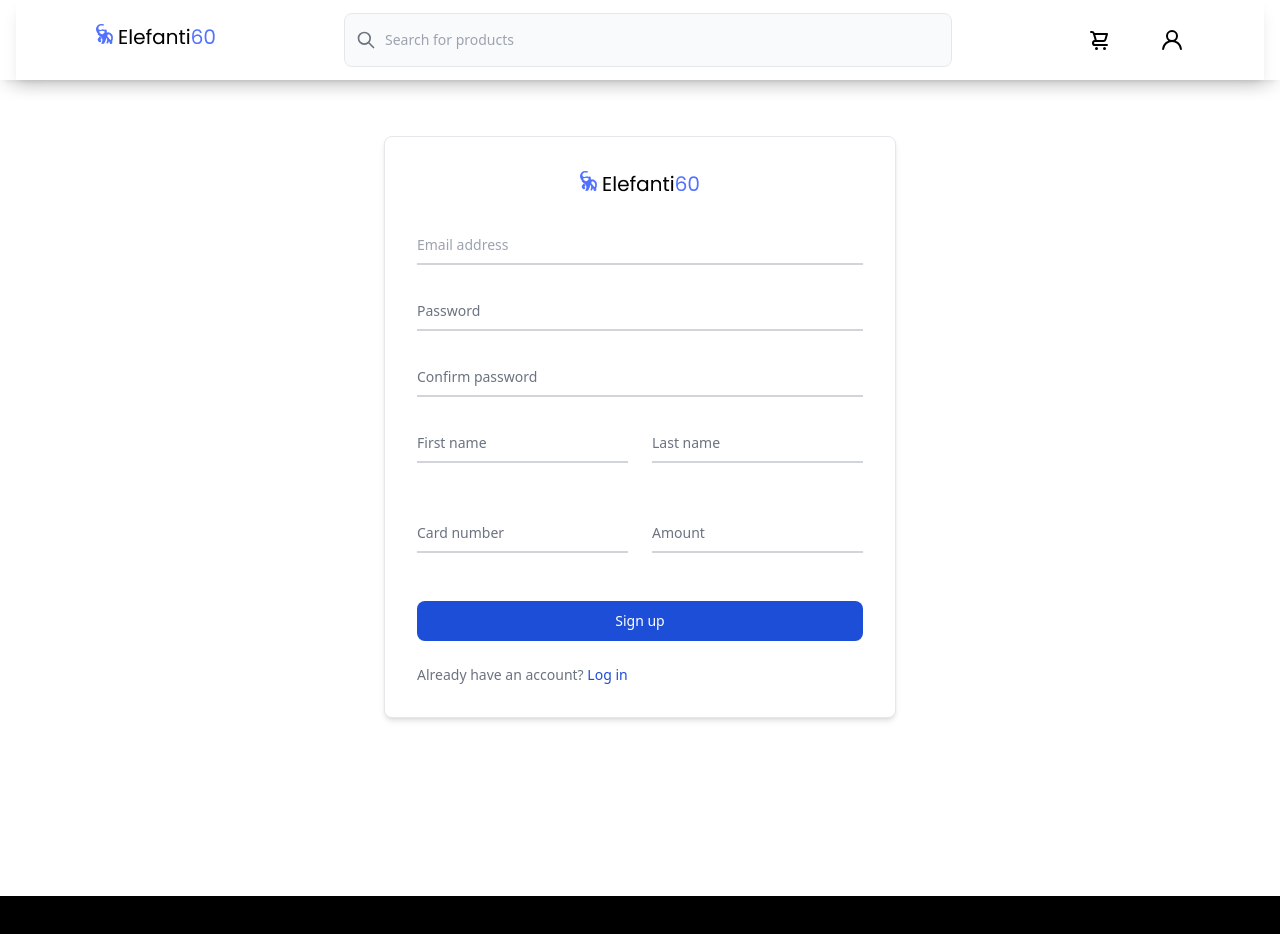
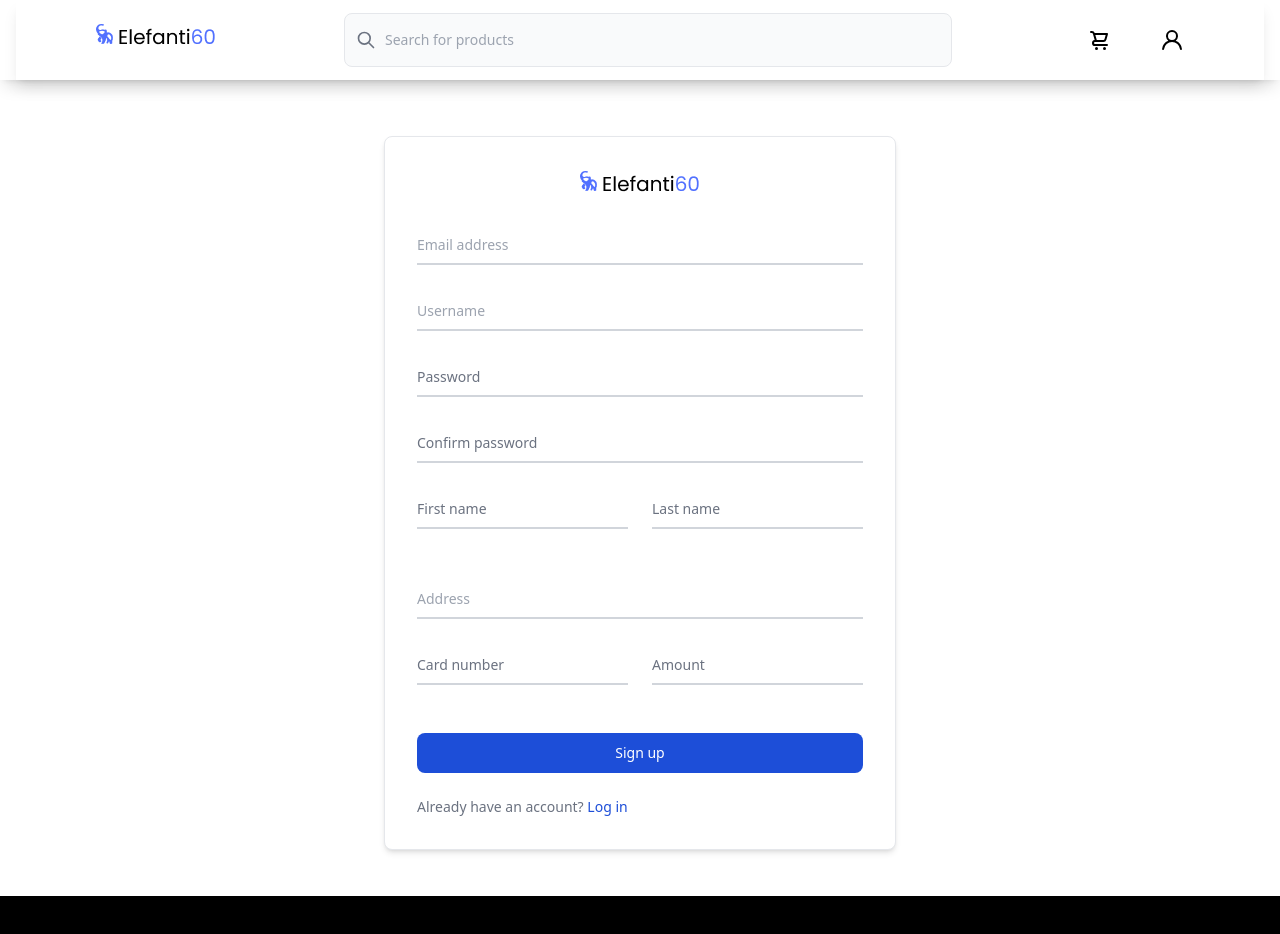
Before and after one commit to drensokoli/elefanti60_front, a Next.js app in the folder elefanti60_front/: page /signup in a window 1280 px wide. Shown: the top 934 px of the page. Built offline with nearby package versions, Linux system fonts and the light colour scheme; what tw-elements would draw is missing.

Commit message:
Updated Login and SIgnup

```diff
--- a/elefanti60_front/pages/login.js
+++ b/elefanti60_front/pages/login.js
@@ -3,11 +3,13 @@ import Layout from '../components/Layout';
 import Image from 'next/image';
 import logo from '../assets/logo.png'
 import Link from 'next/link';
+import { useRouter } from 'next/router';
 
 export default function LoginScreen() {
   const username = useRef()
   // const email = useRef()
   const password = useRef()
+  const Router = useRouter()
 
   const handleClick = () => {
     if (username.current.value && password.current.value) {
@@ -41,9 +43,22 @@ export default function LoginScreen() {
     console.log(jsonData, "jsondataaaaaa")
 
     const response = await fetch(endpoint, options);
-    const result = await response.json();
-    console.log(result);
-    alert(`Is this your full name: ${result}`)
+    //const result = await response.json();
+    // console.log(result);
+    // alert(`Is this your full name: ${result}`)
+
+    try
+    {
+      const result = await response.json();
+      console.log(result);
+      localStorage.setItem('id',result)
+      Router.push('/')
+    }
+    catch(ex)
+    {
+      console.log(ex)
+      alert("Wrong username or password");
+    }
 
   }
 
@@ -53,13 +68,13 @@ export default function LoginScreen() {
       <div className=' h-screen'>
         <div className='flex justify-center mt-10'>
           <div class="p-4 w-screen md:w-3/4 lg:w-1/2 bg-white rounded-lg border border-gray-200 shadow-md sm:p-6 md:p-8 ">
-            <form class="space-y-6" action="#">
+            <form class="space-y-6" onSubmit={handleSubmit}>
               <div className="flex flex-row justify-center">
                 <Image src={logo} />
               </div>
               <div>
-                <label for="email" class="block mb-2 text-sm font-medium text-gray-900 dark:text-gray-300">Your email</label>
-                <input type="email" name="email" id="email" class="bg-gray-50 border border-gray-300 text-gray-900 text-sm rounded-lg focus:ring-blue-500 focus:border-blue-500 block w-full p-2.5" placeholder="name@company.com" required="" />
+                <label for="username" class="block mb-2 text-sm font-medium text-gray-900 dark:text-gray-300">Your email</label>
+                <input type="text" name="username" id="username" class="bg-gray-50 border border-gray-300 text-gray-900 text-sm rounded-lg focus:ring-blue-500 focus:border-blue-500 block w-full p-2.5" placeholder="Username" required="" />
               </div>
               <div>
                 <label for="password" class="block mb-2 text-sm font-medium text-gray-900 dark:text-gray-300">Your password</label>
--- a/elefanti60_front/pages/signup.js
+++ b/elefanti60_front/pages/signup.js
@@ -4,6 +4,7 @@ import { useState } from 'react';
 import Image from 'next/image';
 import logo from '../assets/logo.png'
 import Link from 'next/link';
+import { useRouter } from 'next/router';
 // export async function getServerSideProps(){
 //   return{
 //     props: {
@@ -20,6 +21,7 @@ export default function SignUpScreen() {
   const password = useRef()
   const adress = useRef()
   const cardnumber = useRef()
+  const Router = useRouter()
 
 
   const handleClick = () => {
@@ -44,12 +46,13 @@ export default function SignUpScreen() {
 
     const data = {
       name: event.target.name.value,
-      lastName: event.target.lastname.value,
+      lastname: event.target.lastname.value,
       username: event.target.username.value,
       password: event.target.password.value,
       email: event.target.email.value,
       address: event.target.address.value,
-      cardnumber: event.target.cardnumber.value
+      cardnumber: event.target.cardnumber.value,
+      amount: event.target.amount.value
     }
 
     const jsonData = JSON.stringify(data);
@@ -63,8 +66,19 @@ export default function SignUpScreen() {
     }
 
     const response = await fetch(endpoint, options);
-    const result = await response.json()
-    alert(`Is this your full name: ${result.data}`)
+    //const result = await response.json()
+    try
+    {
+      const result = await response.json();
+      console.log(result);
+      localStorage.setItem('id',result)
+      Router.push('http://localhost:3000/login')
+    }
+    catch(ex)
+    {
+      console.log(ex)
+      alert("Wrong username or password");
+    }
 
   }
 
@@ -75,40 +89,48 @@ export default function SignUpScreen() {
       <div className='h-screen'>
         <div className='flex justify-center mb-10 '>
           <div class="p-4 w-screen sm:w-5/6 mt-0.5 sm:mt-10 max-w-lg bg-white rounded-lg border border-gray-200 shadow-md sm:p-6 md:p-8">
-            <form class="space-y-6" action="#">
+            <form class="space-y-6"  onSubmit={handleSubmit}>
             <div  className="flex flex-row justify-center">
             <Image src={logo}/>
             </div>
               <div class="relative z-0 mb-6 w-full group">
-                <input type="email" name="floating_email" id="floating_email" class="block py-2.5 px-0 w-full text-sm text-gray-700 bg-transparent border-0 border-b-2 border-gray-300 appearance-none dark:focus:border-blue-500 focus:outline-none focus:ring-0 focus:border-blue-600 peer" placeholder=" " required="" />
-                <label for="floating_email" class="peer-focus:font-medium absolute text-sm text-gray-400  duration-300 transform -translate-y-6 scale-75 top-3 -z-10 origin-[0] peer-focus:left-0 peer-focus:text-blue-600 peer-focus:dark:text-blue-500 peer-placeholder-shown:scale-100 peer-placeholder-shown:translate-y-0 peer-focus:scale-75 peer-focus:-translate-y-6">Email address</label>
+                <input type="email" name="email" id="email" class="block py-2.5 px-0 w-full text-sm text-gray-700 bg-transparent border-0 border-b-2 border-gray-300 appearance-none dark:focus:border-blue-500 focus:outline-none focus:ring-0 focus:border-blue-600 peer" placeholder=" " required="" />
+                <label for="email" class="peer-focus:font-medium absolute text-sm text-gray-400  duration-300 transform -translate-y-6 scale-75 top-3 -z-10 origin-[0] peer-focus:left-0 peer-focus:text-blue-600 peer-focus:dark:text-blue-500 peer-placeholder-shown:scale-100 peer-placeholder-shown:translate-y-0 peer-focus:scale-75 peer-focus:-translate-y-6">Email address</label>
               </div>
               <div class="relative z-0 mb-6 w-full group">
-                <input type="password" name="floating_password" id="floating_password" class="block py-2.5 px-0 w-full text-sm text-gray-900 bg-transparent border-0 border-b-2 border-gray-300 appearance-none dark:focus:border-blue-500 focus:outline-none focus:ring-0 focus:border-blue-600 peer" placeholder=" " required="" />
-                <label for="floating_password" class="peer-focus:font-medium absolute text-sm text-gray-500 dark:text-gray-400 duration-300 transform -translate-y-6 scale-75 top-3 -z-10 origin-[0] peer-focus:left-0 peer-focus:text-blue-600 peer-focus:dark:text-blue-500 peer-placeholder-shown:scale-100 peer-placeholder-shown:translate-y-0 peer-focus:scale-75 peer-focus:-translate-y-6">Password</label>
+                <input type="text" name="username" id="username" class="block py-2.5 px-0 w-full text-sm text-gray-700 bg-transparent border-0 border-b-2 border-gray-300 appearance-none dark:focus:border-blue-500 focus:outline-none focus:ring-0 focus:border-blue-600 peer" placeholder=" " required="" />
+                <label for="username" class="peer-focus:font-medium absolute text-sm text-gray-400  duration-300 transform -translate-y-6 scale-75 top-3 -z-10 origin-[0] peer-focus:left-0 peer-focus:text-blue-600 peer-focus:dark:text-blue-500 peer-placeholder-shown:scale-100 peer-placeholder-shown:translate-y-0 peer-focus:scale-75 peer-focus:-translate-y-6">Username</label>
               </div>
               <div class="relative z-0 mb-6 w-full group">
-                <input type="password" name="repeat_password" id="floating_repeat_password" class="block py-2.5 px-0 w-full text-sm text-gray-900 bg-transparent border-0 border-b-2 border-gray-300 appearance-none dark:focus:border-blue-500 focus:outline-none focus:ring-0 focus:border-blue-600 peer" placeholder=" " required="" />
-                <label for="floating_repeat_password" class="peer-focus:font-medium absolute text-sm text-gray-500 dark:text-gray-400 duration-300 transform -translate-y-6 scale-75 top-3 -z-10 origin-[0] peer-focus:left-0 peer-focus:text-blue-600 peer-focus:dark:text-blue-500 peer-placeholder-shown:scale-100 peer-placeholder-shown:translate-y-0 peer-focus:scale-75 peer-focus:-translate-y-6">Confirm password</label>
+                <input type="password" name="password" id="password" class="block py-2.5 px-0 w-full text-sm text-gray-900 bg-transparent border-0 border-b-2 border-gray-300 appearance-none dark:focus:border-blue-500 focus:outline-none focus:ring-0 focus:border-blue-600 peer" placeholder=" " required="" />
+                <label for="password" class="peer-focus:font-medium absolute text-sm text-gray-500 dark:text-gray-400 duration-300 transform -translate-y-6 scale-75 top-3 -z-10 origin-[0] peer-focus:left-0 peer-focus:text-blue-600 peer-focus:dark:text-blue-500 peer-placeholder-shown:scale-100 peer-placeholder-shown:translate-y-0 peer-focus:scale-75 peer-focus:-translate-y-6">Password</label>
+              </div>
+              <div class="relative z-0 mb-6 w-full group">
+                <input type="password" name="repeat_password" id="repeat_password" class="block py-2.5 px-0 w-full text-sm text-gray-900 bg-transparent border-0 border-b-2 border-gray-300 appearance-none dark:focus:border-blue-500 focus:outline-none focus:ring-0 focus:border-blue-600 peer" placeholder=" " required="" />
+                <label for="repeat_password" class="peer-focus:font-medium absolute text-sm text-gray-500 dark:text-gray-400 duration-300 transform -translate-y-6 scale-75 top-3 -z-10 origin-[0] peer-focus:left-0 peer-focus:text-blue-600 peer-focus:dark:text-blue-500 peer-placeholder-shown:scale-100 peer-placeholder-shown:translate-y-0 peer-focus:scale-75 peer-focus:-translate-y-6">Confirm password</label>
               </div>
               <div class="grid md:grid-cols-2 md:gap-6">
                 <div class="relative z-0 mb-6 w-full group">
-                  <input type="text" name="floating_first_name" id="floating_first_name" class="block py-2.5 px-0 w-full text-sm text-gray-900 bg-transparent border-0 border-b-2 border-gray-300 appearance-none dark:focus:border-blue-500 focus:outline-none focus:ring-0 focus:border-blue-600 peer" placeholder=" " required="" />
-                  <label for="floating_first_name" class="peer-focus:font-medium absolute text-sm text-gray-500 dark:text-gray-400 duration-300 transform -translate-y-6 scale-75 top-3 -z-10 origin-[0] peer-focus:left-0 peer-focus:text-blue-600 peer-focus:dark:text-blue-500 peer-placeholder-shown:scale-100 peer-placeholder-shown:translate-y-0 peer-focus:scale-75 peer-focus:-translate-y-6">First name</label>
+                  <input type="text" name="name" id="name" class="block py-2.5 px-0 w-full text-sm text-gray-900 bg-transparent border-0 border-b-2 border-gray-300 appearance-none dark:focus:border-blue-500 focus:outline-none focus:ring-0 focus:border-blue-600 peer" placeholder=" " required="" />
+                  <label for="firstname" class="peer-focus:font-medium absolute text-sm text-gray-500 dark:text-gray-400 duration-300 transform -translate-y-6 scale-75 top-3 -z-10 origin-[0] peer-focus:left-0 peer-focus:text-blue-600 peer-focus:dark:text-blue-500 peer-placeholder-shown:scale-100 peer-placeholder-shown:translate-y-0 peer-focus:scale-75 peer-focus:-translate-y-6">First name</label>
                 </div>
                 <div class="relative z-0 mb-6 w-full group">
-                  <input type="text" name="floating_last_name" id="floating_last_name" class="block py-2.5 px-0 w-full text-sm text-gray-900 bg-transparent border-0 border-b-2 border-gray-300 appearance-none dark:focus:border-blue-500 focus:outline-none focus:ring-0 focus:border-blue-600 peer" placeholder=" " required="" />
-                  <label for="floating_last_name" class="peer-focus:font-medium absolute text-sm text-gray-500 dark:text-gray-400 duration-300 transform -translate-y-6 scale-75 top-3 -z-10 origin-[0] peer-focus:left-0 peer-focus:text-blue-600 peer-focus:dark:text-blue-500 peer-placeholder-shown:scale-100 peer-placeholder-shown:translate-y-0 peer-focus:scale-75 peer-focus:-translate-y-6">Last name</label>
+                  <input type="text" name="lastname" id="lastnname" class="block py-2.5 px-0 w-full text-sm text-gray-900 bg-transparent border-0 border-b-2 border-gray-300 appearance-none dark:focus:border-blue-500 focus:outline-none focus:ring-0 focus:border-blue-600 peer" placeholder=" " required="" />
+                  <label for="lastnname" class="peer-focus:font-medium absolute text-sm text-gray-500 dark:text-gray-400 duration-300 transform -translate-y-6 scale-75 top-3 -z-10 origin-[0] peer-focus:left-0 peer-focus:text-blue-600 peer-focus:dark:text-blue-500 peer-placeholder-shown:scale-100 peer-placeholder-shown:translate-y-0 peer-focus:scale-75 peer-focus:-translate-y-6">Last name</label>
                 </div>
+              </div>
+              <div class="relative z-0 mb-6 w-full group">
+                <input type="text" name="address" id="address" class="block py-2.5 px-0 w-full text-sm text-gray-700 bg-transparent border-0 border-b-2 border-gray-300 appearance-none dark:focus:border-blue-500 focus:outline-none focus:ring-0 focus:border-blue-600 peer" placeholder=" " required="" />
+                <label for="address" class="peer-focus:font-medium absolute text-sm text-gray-400  duration-300 transform -translate-y-6 scale-75 top-3 -z-10 origin-[0] peer-focus:left-0 peer-focus:text-blue-600 peer-focus:dark:text-blue-500 peer-placeholder-shown:scale-100 peer-placeholder-shown:translate-y-0 peer-focus:scale-75 peer-focus:-translate-y-6">Address</label>
               </div>
               <div class="grid md:grid-cols-2 md:gap-6">
                 <div class="relative z-0 mb-6 w-full group">
-                  <input type="tel" pattern="[0-9]{3}-[0-9]{3}-[0-9]{4}" name="floating_phone" id="floating_phone" class="block py-2.5 px-0 w-full text-sm text-gray-900 bg-transparent border-0 border-b-2 border-gray-300 appearance-none   dark:focus:border-blue-500 focus:outline-none focus:ring-0 focus:border-blue-600 peer" placeholder=" " required="" />
-                  <label for="floating_phone" class="peer-focus:font-medium absolute text-sm text-gray-500 dark:text-gray-400 duration-300 transform -translate-y-6 scale-75 top-3 -z-10 origin-[0] peer-focus:left-0 peer-focus:text-blue-600 peer-focus:dark:text-blue-500 peer-placeholder-shown:scale-100 peer-placeholder-shown:translate-y-0 peer-focus:scale-75 peer-focus:-translate-y-6">Card number</label>
+                  <input type="tel" name="cardnumber" id="cardnumber" class="block py-2.5 px-0 w-full text-sm text-gray-900 bg-transparent border-0 border-b-2 border-gray-300 appearance-none   dark:focus:border-blue-500 focus:outline-none focus:ring-0 focus:border-blue-600 peer" placeholder=" " required="" />
+                  <label for="cardnumber" class="peer-focus:font-medium absolute text-sm text-gray-500 dark:text-gray-400 duration-300 transform -translate-y-6 scale-75 top-3 -z-10 origin-[0] peer-focus:left-0 peer-focus:text-blue-600 peer-focus:dark:text-blue-500 peer-placeholder-shown:scale-100 peer-placeholder-shown:translate-y-0 peer-focus:scale-75 peer-focus:-translate-y-6">Card number</label>
                 </div>
                 <div class="relative z-0 mb-6 w-full group">
-                  <input type="text" name="floating_company" id="floating_company" class="block py-2.5 px-0 w-full text-sm text-gray-900 bg-transparent border-0 border-b-2 border-gray-300 appearance-none dark:focus:border-blue-500 focus:outline-none focus:ring-0 focus:border-blue-600 peer" placeholder=" " required="" />
-                  <label for="floating_company" class="peer-focus:font-medium absolute text-sm text-gray-500 dark:text-gray-400 duration-300 transform -translate-y-6 scale-75 top-3 -z-10 origin-[0] peer-focus:left-0 peer-focus:text-blue-600 peer-focus:dark:text-blue-500 peer-placeholder-shown:scale-100 peer-placeholder-shown:translate-y-0 peer-focus:scale-75 peer-focus:-translate-y-6">Amount</label>
+                  <input type="text" name="amount" id="amount" class="block py-2.5 px-0 w-full text-sm text-gray-900 bg-transparent border-0 border-b-2 border-gray-300 appearance-none dark:focus:border-blue-500 focus:outline-none focus:ring-0 focus:border-blue-600 peer" placeholder=" " required="" />
+                  <label for="amount" class="peer-focus:font-medium absolute text-sm text-gray-500 dark:text-gray-400 duration-300 transform -translate-y-6 scale-75 top-3 -z-10 origin-[0] peer-focus:left-0 peer-focus:text-blue-600 peer-focus:dark:text-blue-500 peer-placeholder-shown:scale-100 peer-placeholder-shown:translate-y-0 peer-focus:scale-75 peer-focus:-translate-y-6">Amount</label>
                 </div>
               </div>
               <button type="submit" class="w-full text-white bg-blue-700 hover:bg-blue-800 focus:ring-4 focus:outline-none focus:ring-blue-300 font-medium rounded-lg text-sm px-5 py-2.5 text-center dark:bg-blue-600 dark:hover:bg-blue-700 dark:focus:ring-blue-800">Sign up</button>
```
